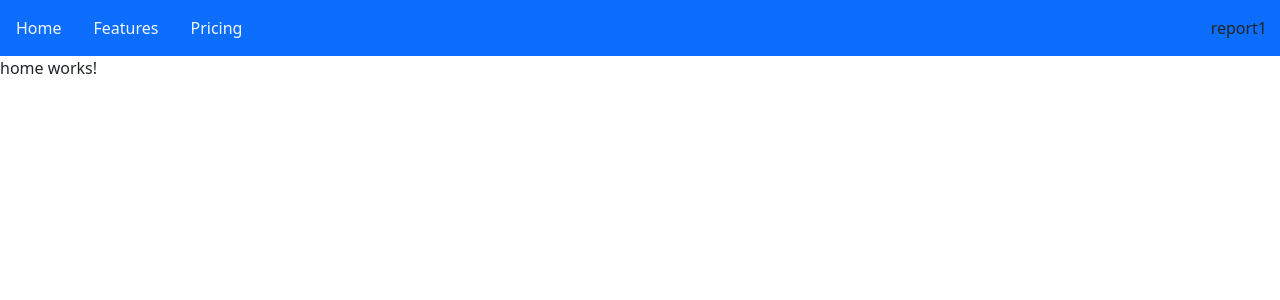
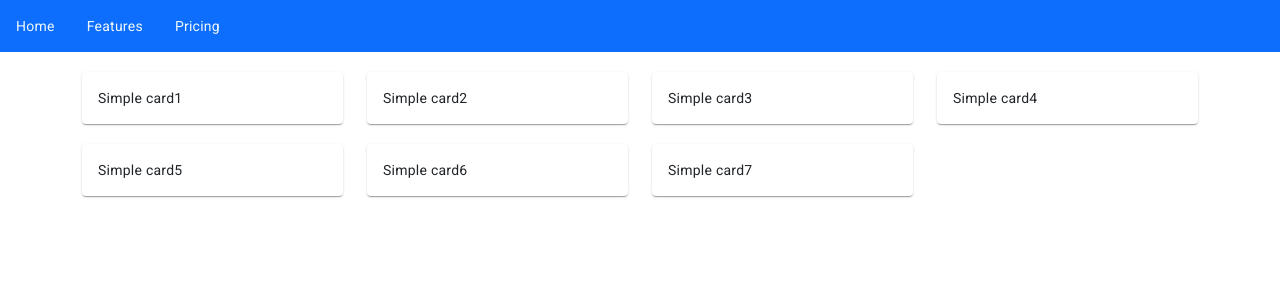
Before and after one commit to sai4rall/angularexamples, an Angular app: page / in a window 1280 px wide. Shown: the top 300 px of the page. Built offline with nearby package versions, Linux system fonts and the light colour scheme.

Commit message:
changes 2

```diff
--- a/angular.json
+++ b/angular.json
@@ -25,6 +25,7 @@
               "src/assets"
             ],
             "styles": [
+              "@angular/material/prebuilt-themes/indigo-pink.css",
               "node_modules/bootstrap/dist/css/bootstrap.min.css",
               "src/styles.css"
             ],
@@ -88,7 +89,8 @@
               "src/assets"
             ],
             "styles": [
-             "./node_modules/bootstrap/dist/css/bootstrap.min.css",
+              "@angular/material/prebuilt-themes/indigo-pink.css",
+              "./node_modules/bootstrap/dist/css/bootstrap.min.css",
               "./node_modules/bootstrap-icons/font/bootstrap-icons.css",
               "src/styles.css"
             ],
--- a/package.json
+++ b/package.json
@@ -9,15 +9,18 @@
     "test": "ng test",
     "newcomponent": "ng g c Home",
     "ngu": "ng update @angular/cli @angular/core --allow-dirty",
-    "addngb": "ng add @ng-bootstrap/ng-bootstrap"
+    "addngb": "ng add @ng-bootstrap/ng-bootstrap",
+    "addm": "ng add @angular/material"
   },
   "private": true,
   "dependencies": {
     "@angular/animations": "^16.2.0",
+    "@angular/cdk": "~16.2.12",
     "@angular/common": "^16.2.0",
     "@angular/compiler": "^16.2.0",
     "@angular/core": "^16.2.0",
     "@angular/forms": "^16.2.0",
+    "@angular/material": "~16.2.12",
     "@angular/platform-browser": "^16.2.0",
     "@angular/platform-browser-dynamic": "^16.2.0",
     "@angular/router": "^16.2.0",
--- a/src/app/home/home.component.html
+++ b/src/app/home/home.component.html
@@ -1 +1,45 @@
-<p>home works!</p>
+
+<div class="container">
+    <br/>
+<div class="row">
+    <div class="col-3">
+          <mat-card  style="background-color: white;">
+            <mat-card-content>Simple card1</mat-card-content>
+          </mat-card>
+    </div>
+    <div class="col-3">
+        <mat-card>
+          <mat-card-content>Simple card2</mat-card-content>
+        </mat-card>
+  </div>
+  <div class="col-3">
+    <mat-card>
+      <mat-card-content>Simple card3</mat-card-content>
+    </mat-card>
+</div>
+<div class="col-3">
+    <mat-card>
+      <mat-card-content>Simple card4</mat-card-content>
+    </mat-card>
+</div>
+</div>
+<br/>
+<div class="row">
+<div class="col-3">
+    <mat-card>
+      <mat-card-content>Simple card5</mat-card-content>
+    </mat-card>
+</div>
+<div class="col-3">
+    <mat-card>
+      <mat-card-content>Simple card6</mat-card-content>
+    </mat-card>
+</div>
+<div class="col-3">
+    <mat-card>
+      <mat-card-content>Simple card7</mat-card-content>
+    </mat-card>
+</div>
+</div>
+
+</div>
--- a/src/app/menu/menu.component.html
+++ b/src/app/menu/menu.component.html
@@ -12,15 +12,5 @@
           <a class="nav-link menu-heading" routerLink="reportone">Pricing</a>
         </li>
       </ul>
-    <button class="btn btn-default" (click)="LoadReport1()">report1</button>
 
   </nav>
-
-
-
-
-<table>
-    <tr  *ngFor="let d of dataL">
-        <td>{{d}}</td>
-    </tr>
-</table>
--- a/src/app/menu/menu.component.ts
+++ b/src/app/menu/menu.component.ts
@@ -8,17 +8,9 @@ import { HttpClient, HttpParams, HttpHeaders } from '@angular/common/http';
 })
 export class MenuComponent {
   baseURL: string = "https://api.github.com/";
-  dataL=[];
+
   constructor(private http: HttpClient) {
   }
 
 
-
-  LoadReport1(){
-    this.http.get(this.baseURL + 'users/' + "sai4rall" + '/repos').pipe()
-    .subscribe((data: any) => {
-      console.log(data);
-      this.dataL=data;
-    });
 }
-}
--- a/src/app/report-one/report-one.component.html
+++ b/src/app/report-one/report-one.component.html
@@ -28,10 +28,17 @@
         <label  for="field6">o3</label>
         <input type="text" id="field6" name="field6" class="form-control" ngModel/>
     </div>
-    <div class="col-3">
+    <div class="col-3" >
         <label for="field7">o4</label>
-        <input type="text" id="field7"  name="field7" class="form-control" ngModel/>
-    </div>
+        <mat-form-field style=" margin-top: 5px;" >
+            <mat-label>Select an option</mat-label>
+            <mat-select  name="field6"  multiple>
+              <mat-option value="1">Option 1</mat-option>
+              <mat-option value="2">Option 2</mat-option>
+              <mat-option value="3">Option 3</mat-option>
+            </mat-select>
+          </mat-form-field>
+            </div>
 </div>
 <div class="row">
     <div class="col-5"></div>
@@ -48,6 +55,7 @@
 </div>
 
 </div>
+<div class="container">
 <table  class="table table-striped table-hover  table-bordered "  *ngIf="dataloaded">
     <thead>
         <tr>
@@ -62,3 +70,5 @@
       </tr>
       </tbody>
   </table>
+
+</div>
--- a/src/app/report-one/report-one.component.ts
+++ b/src/app/report-one/report-one.component.ts
@@ -20,6 +20,7 @@ onSubmit(form: NgForm){
   this.loading=true;
   let searchparams: HttpParams=new HttpParams();
   this.reportData=[];
+  console.log(form.value)
   if(form.value.field0 !== ""){
     searchparams=searchparams.append("field0",form.value.field0);
   }
--- a/src/index.html
+++ b/src/index.html
@@ -7,8 +7,11 @@
   <meta name="viewport" content="width=device-width, initial-scale=1">
   <link rel="icon" type="image/x-icon" href="favicon.ico">
   <link rel="icon" type="image/x-icon" href="node_modules/bootstrap-icons/font/bootstrap-icons.css">
+  <link rel="preconnect" href="https://fonts.gstatic.com">
+  <link href="https://fonts.googleapis.com/css2?family=Roboto:wght@300;400;500&display=swap" rel="stylesheet">
+  <link href="https://fonts.googleapis.com/icon?family=Material+Icons" rel="stylesheet">
 </head>
-<body>
+<body class="mat-typography">
   <app-root></app-root>
 </body>
 </html>
--- a/src/styles.css
+++ b/src/styles.css
@@ -1 +1,5 @@
 /* You can add global styles to this file, and also import other style files */
+
+html, body { height: 100%; }
+body { margin: 0; font-family: Roboto, "Helvetica Neue", sans-serif; }
+@import '~@angular/material/prebuilt-themes/indigo-pink.css';
```
Also changed, not shown: src/app/app.module.ts (+13 -2 lines), 1 other file (tests, documents, lock files or other folders).
